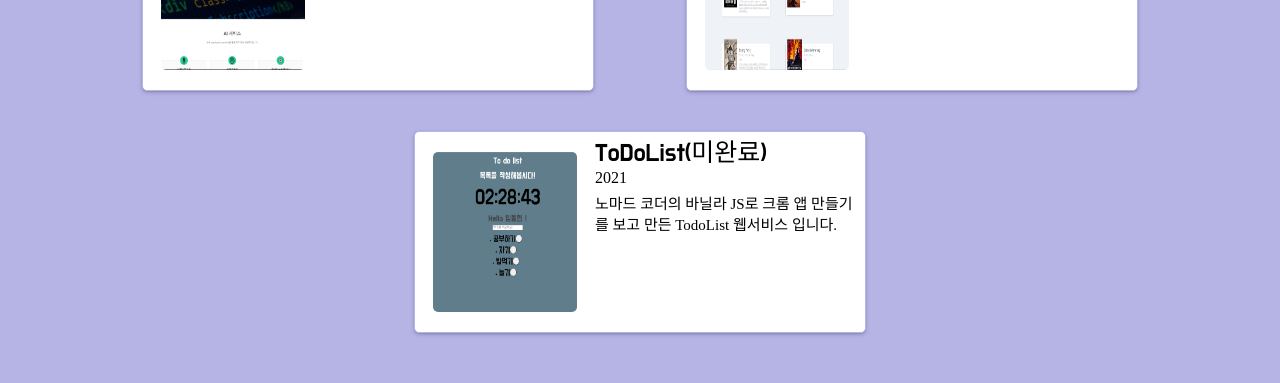
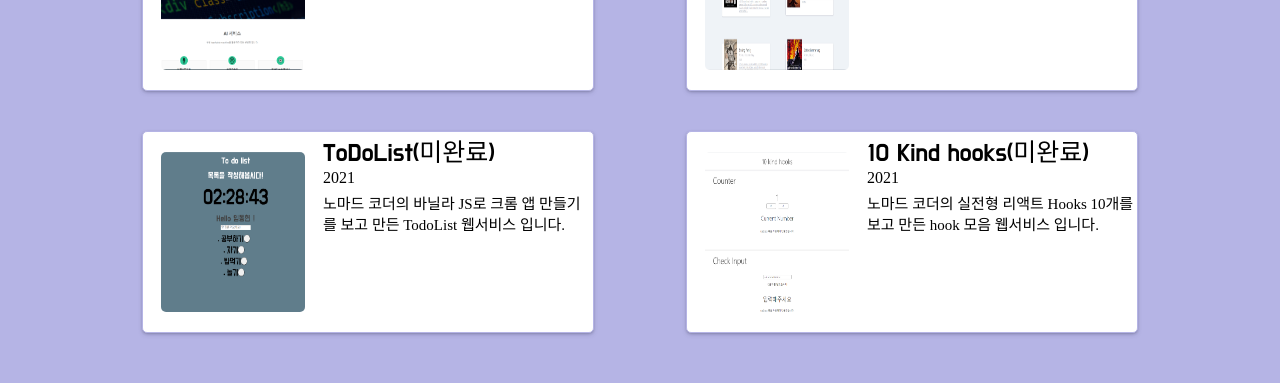
Before and after one commit to ivaaaaann/my-web-react, a React (Create React App) app: page /#/ in a window 1280 px wide. Shown: the part 1960-2343 px from the top of the page. Built offline with nearby package versions, Linux system fonts and the light colour scheme.

Commit message:
update : ContentContainer
update : ContentContainer

```diff
--- a/src/components/ContentContainer.js
+++ b/src/components/ContentContainer.js
@@ -5,6 +5,7 @@ import HyunieHompageImg from "../img/hyunie-homepage.png";
 import PTPOProjectImg from "../img/PTPO_project.png";
 import MovieAppImg from "../img/Movie_app.png";
 import ToDoListImg from "../img/Todolist.png";
+import HooksImg from "../img/10KindHooksImg.png";
 
 const tabs = [
   {
@@ -36,6 +37,15 @@ const tabs = [
         explain:
           "노마드 코더의 바닐라 JS로 크롬 앱 만들기를 보고 만든 TodoList 웹서비스 입니다.",
         img: ToDoListImg,
+      },
+      {
+        id: 4,
+        name: "10 Kind hooks",
+        year: "2021",
+        complete: "미완료",
+        explain:
+          "노마드 코더의 실전형 리액트 Hooks 10개를 보고 만든 hook 모음 웹서비스 입니다.",
+        img: HooksImg,
       },
     ],
   },
```
Also changed, not shown: src/img/10KindHooksImg.png (added).
